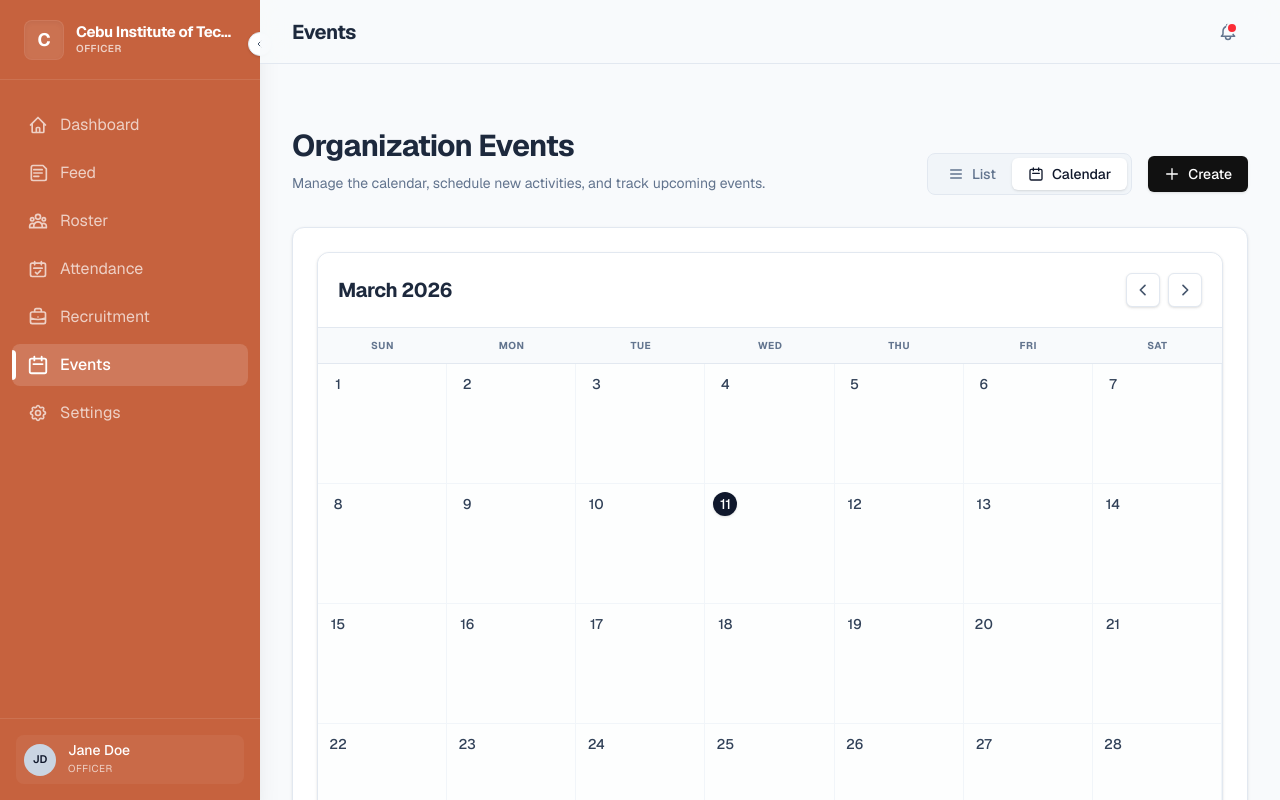
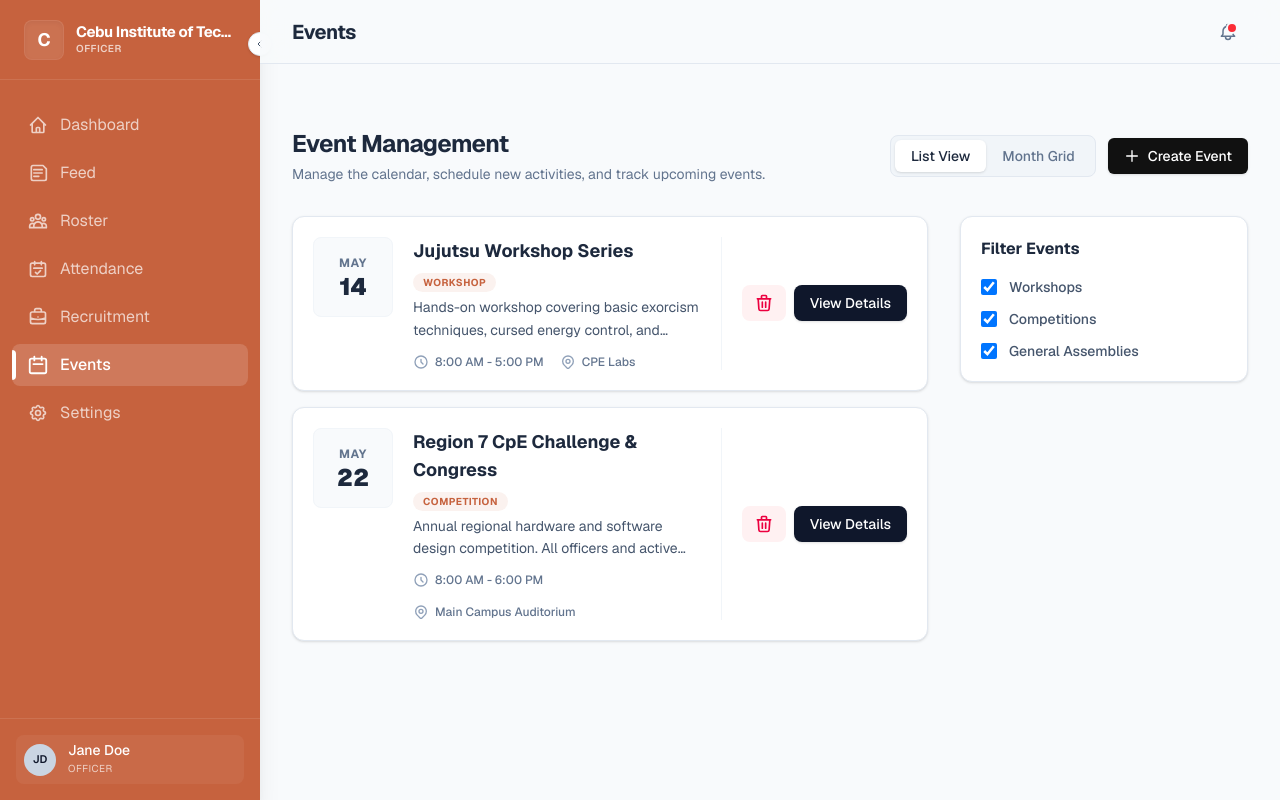
Before and after one commit to kemdav/Salina, a Next.js app: page /officer/events in a window 1280 px wide. Built offline with nearby package versions, Linux system fonts and the light colour scheme.

Commit message:
Update page.tsx

```diff
--- a/src/app/officer/events/page.tsx
+++ b/src/app/officer/events/page.tsx
@@ -1,109 +1,178 @@
 'use client';
-import { cn } from "@/lib/utils";
+
 import { useState } from "react";
 import { AuthenticatedShell } from "@/components/templates/authenticated-shell";
+import { cn } from "@/lib/utils";
 import { EventMonthGrid } from "@/components/organisms/event-month-grid";
-import { EventList } from "@/components/organisms/event-list"; // <-- Import the new list
 import { EventDetailsModal } from "@/components/organisms/event-details-modal";
 import { EventFormModal } from "@/components/organisms/event-form-modal";
 import { Button } from "@/components/atoms/button";
 import { OFFICER_TENANT_BRANDING, upcomingEvents } from "@/lib/officer-demo-data";
-import { CalendarEvent, NewEventPayload } from "@/components/molecules/calendar-day";
+import { CalendarEvent, NewEventPayload, TenantBranding } from "@/components/molecules/calendar-day";
 
+function OfficerEventListView({
+    events,
+    tenant,
+    onEventClick,
+    onDeleteEvent,
+    canManage
+}: {
+    events: CalendarEvent[],
+    tenant: TenantBranding,
+    onEventClick: (event: CalendarEvent) => void,
+    onDeleteEvent: (id: string | number) => void,
+    canManage: boolean
+}) {
+    return (
+        <div className="flex-1 w-full space-y-4 animate-in fade-in duration-300">
+            {events.map((event) => (
+                <div key={event.id} className="bg-white border border-slate-200 rounded-xl p-5 shadow-sm hover:shadow-md transition-all flex flex-col sm:flex-row gap-5">
+
+                    <div className="shrink-0 flex flex-col items-center justify-center w-20 h-20 bg-slate-50 border border-slate-100 rounded-lg">
+                        <span className="text-xs font-bold uppercase tracking-wider text-slate-500">{event.month}</span>
+                        <span className="text-2xl font-black text-slate-800 leading-none mt-1">{event.day}</span>
+                    </div>
+
+                    <div className="flex-1 flex flex-col justify-center">
+                        <div className="flex flex-wrap items-center gap-2 mb-1">
+                            <h3 className="text-lg font-bold text-slate-800">{event.title}</h3>
+                            <span className="px-2.5 py-0.5 rounded-full text-[10px] font-bold uppercase tracking-wider" style={{ backgroundColor: `${tenant.primaryColor}15`, color: tenant.primaryColor }}>
+                                {event.type}
+                            </span>
+                        </div>
+                        <p className="text-sm text-slate-600 mb-3 leading-relaxed line-clamp-2">{event.description}</p>
+                        <div className="flex flex-wrap items-center gap-4 text-xs font-medium text-slate-500">
+                            <div className="flex items-center gap-1.5"><svg className="w-4 h-4 text-slate-400" fill="none" stroke="currentColor" viewBox="0 0 24 24"><path strokeLinecap="round" strokeLinejoin="round" strokeWidth={2} d="M12 8v4l3 3m6-3a9 9 0 11-18 0 9 9 0 0118 0z" /></svg>{event.time}</div>
+                            <div className="flex items-center gap-1.5"><svg className="w-4 h-4 text-slate-400" fill="none" stroke="currentColor" viewBox="0 0 24 24"><path strokeLinecap="round" strokeLinejoin="round" strokeWidth={2} d="M17.657 16.657L13.414 20.9a1.998 1.998 0 01-2.827 0l-4.244-4.243a8 8 0 1111.314 0z" /><path strokeLinecap="round" strokeLinejoin="round" strokeWidth={2} d="M15 11a3 3 0 11-6 0 3 3 0 016 0z" /></svg>{event.location}</div>
+                        </div>
+                    </div>
+
+                    <div className="shrink-0 flex items-center gap-2 sm:justify-end border-t sm:border-t-0 sm:border-l border-slate-100 pt-4 sm:pt-0 sm:pl-5 mt-2 sm:mt-0">
+                        {/* Remove Button (Only visible if Officer has powers) */}
+                        {canManage && (
+                            <button
+                                onClick={(e) => {
+                                    e.stopPropagation();
+                                    onDeleteEvent(event.id);
+                                }}
+                                className="px-3 py-2 text-rose-600 bg-rose-50 hover:bg-rose-100 rounded-lg text-sm font-medium transition-colors"
+                                title="Remove Event"
+                            >
+                                <svg className="w-5 h-5" fill="none" stroke="currentColor" viewBox="0 0 24 24"><path strokeLinecap="round" strokeLinejoin="round" strokeWidth={2} d="M19 7l-.867 12.142A2 2 0 0116.138 21H7.862a2 2 0 01-1.995-1.858L5 7m5 4v6m4-6v6m1-10V4a1 1 0 00-1-1h-4a1 1 0 00-1 1v3M4 7h16" /></svg>
+                            </button>
+                        )}
+                        <button
+                            onClick={() => onEventClick(event)}
+                            className="w-full sm:w-auto px-4 py-2 bg-slate-900 hover:bg-slate-800 text-white rounded-lg text-sm font-medium transition-colors shadow-sm"
+                        >
+                            View Details
+                        </button>
+                    </div>
+                </div>
+            ))}
+        </div>
+    );
+}
+
+// --- MASTER TEMPLATE / PAGE ---
 export default function OfficerEventsPage() {
-    const [viewMode, setViewMode] = useState<"grid" | "list">("grid");
+    const [activeView, setActiveView] = useState<'list' | 'grid'>('list');
 
+    // Modals State
     const [selectedEvent, setSelectedEvent] = useState<CalendarEvent | null>(null);
     const [isDetailsModalOpen, setIsDetailsModalOpen] = useState(false);
     const [isFormModalOpen, setIsFormModalOpen] = useState(false);
 
-    const handleEventClick = (event: CalendarEvent) => {
+    // This variable controls if THIS specific officer sees the Add/Remove buttons
+    const hasEventCreationPowers = true;
+
+    // Handlers
+    const openEventDetails = (event: CalendarEvent) => {
         setSelectedEvent(event);
         setIsDetailsModalOpen(true);
     };
 
     const handleCreateEvent = (data: NewEventPayload) => {
-        console.log("Creating new event with payload:", data);
-        alert(`Dummy Event Created:\n${data.title}`);
+        console.log("Creating new event:", data);
+        alert(`Event Created: ${data.title}`);
     };
 
-    const hasEventCreationPowers = true;
+    const handleDeleteEvent = (id: number) => {
+        const confirmDelete = window.confirm("Are you sure you want to remove this event?");
+        if (confirmDelete) {
+            console.log("Deleted event ID:", id);
+            alert("Event removed successfully.");
+        }
+    };
 
     return (
         <AuthenticatedShell role="Officer" tenantBranding={OFFICER_TENANT_BRANDING}>
-            <div className="w-full max-w-5xl mx-auto py-8 animate-in fade-in slide-in-from-bottom-4 duration-500">
+            <div className="w-full max-w-6xl mx-auto py-8 animate-in fade-in slide-in-from-bottom-4 duration-500 relative">
 
-                {/* Page Header */}
-                <div className="mb-8 flex flex-col sm:flex-row justify-between items-start sm:items-end gap-6">
+                {/* Page Header & View Toggles */}
+                <div className="flex flex-col sm:flex-row justify-between items-start sm:items-center mb-8 gap-4">
                     <div>
-                        <h2 className="text-2xl sm:text-3xl font-bold text-slate-800 tracking-tight font-[family:var(--font-heading)]">
-                            Organization Events
-                        </h2>
-                        <p className="text-sm text-slate-500 mt-2 max-w-xl leading-relaxed">
-                            Manage the calendar, schedule new activities, and track upcoming events.
-                        </p>
+                        <h2 className="text-2xl font-bold text-slate-800 tracking-tight font-[family:var(--font-heading)]">Event Management</h2>
+                        <p className="text-sm text-slate-500 mt-1">Manage the calendar, schedule new activities, and track upcoming events.</p>
                     </div>
 
-                    <div className="flex items-center gap-4 w-full sm:w-auto">
-                        {/* View Toggle Control */}
-                        <div className="flex items-center bg-slate-100 p-1 rounded-lg border border-slate-200 shrink-0">
-                            <button
-                                onClick={() => setViewMode("list")}
-                                className={cn(
-                                    "px-4 py-1.5 text-sm font-medium rounded-md transition-all flex items-center gap-2",
-                                    viewMode === "list" ? "bg-white text-slate-900 shadow-sm" : "text-slate-500 hover:text-slate-700"
-                                )}
-                            >
-                                <svg className="w-4 h-4" fill="none" stroke="currentColor" viewBox="0 0 24 24"><path strokeLinecap="round" strokeLinejoin="round" strokeWidth={2} d="M4 6h16M4 12h16M4 18h16" /></svg>
-                                List
-                            </button>
-                            <button
-                                onClick={() => setViewMode("grid")}
-                                className={cn(
-                                    "px-4 py-1.5 text-sm font-medium rounded-md transition-all flex items-center gap-2",
-                                    viewMode === "grid" ? "bg-white text-slate-900 shadow-sm" : "text-slate-500 hover:text-slate-700"
-                                )}
-                            >
-                                <svg className="w-4 h-4" fill="none" stroke="currentColor" viewBox="0 0 24 24"><path strokeLinecap="round" strokeLinejoin="round" strokeWidth={2} d="M8 7V3m8 4V3m-9 8h10M5 21h14a2 2 0 002-2V7a2 2 0 00-2-2H5a2 2 0 00-2 2v12a2 2 0 002 2z" /></svg>
-                                Calendar
-                            </button>
+                    <div className="flex items-center gap-3">
+                        <div className="flex bg-slate-100 p-1 rounded-lg border border-slate-200">
+                            <button onClick={() => setActiveView('list')} className={cn("px-4 py-1.5 rounded-md text-sm font-medium transition-all", activeView === 'list' ? "bg-white shadow-sm text-slate-800" : "text-slate-500 hover:text-slate-700")}>List View</button>
+                            <button onClick={() => setActiveView('grid')} className={cn("px-4 py-1.5 rounded-md text-sm font-medium transition-all", activeView === 'grid' ? "bg-white shadow-sm text-slate-800" : "text-slate-500 hover:text-slate-700")}>Month Grid</button>
                         </div>
 
-                        {/* Create Button */}
+                        {/* Add Event Button - Protected by Role */}
                         {hasEventCreationPowers && (
-                            <Button variant="dark" onClick={() => setIsFormModalOpen(true)} className="flex items-center gap-2 shadow-sm shrink-0">
+                            <Button variant="dark" onClick={() => setIsFormModalOpen(true)} className="flex items-center gap-2 shadow-sm">
                                 <svg className="w-4 h-4" fill="none" stroke="currentColor" viewBox="0 0 24 24"><path strokeLinecap="round" strokeLinejoin="round" strokeWidth={2} d="M12 4v16m8-8H4" /></svg>
-                                Create
+                                Create Event
                             </Button>
                         )}
                     </div>
                 </div>
 
-                {/* Conditional View Rendering */}
-                <div className="w-full">
-                    {viewMode === "grid" ? (
-                        <div className="bg-white border border-slate-200 rounded-xl p-4 sm:p-6 shadow-sm">
+                <div className="flex flex-col lg:flex-row gap-8 items-start">
+
+                    {/* DYNAMIC CONTENT AREA */}
+                    {activeView === 'list' ? (
+                        <OfficerEventListView
+                            events={upcomingEvents}
+                            tenant={OFFICER_TENANT_BRANDING}
+                            onEventClick={openEventDetails}
+                            onDeleteEvent={handleDeleteEvent}
+                            canManage={hasEventCreationPowers}
+                        />
+                    ) : (
+                        <div className="flex-1 w-full bg-white border border-slate-200 rounded-xl p-4 sm:p-6 shadow-sm">
+                            {/* Reusing the Grid organism */}
                             <EventMonthGrid
                                 events={upcomingEvents}
                                 tenant={OFFICER_TENANT_BRANDING}
-                                canManageEvents={hasEventCreationPowers}
-                                onEventClick={handleEventClick}
-                            />
-                        </div>
-                    ) : (
-                        <div className="animate-in fade-in duration-300">
-                            <EventList
-                                events={upcomingEvents}
-                                tenant={OFFICER_TENANT_BRANDING}
-                                onEventClick={handleEventClick}
+                                onEventClick={openEventDetails}
+                                canManageEvents={false} // We already removed the grid's internal button, so false is safe here
                             />
                         </div>
                     )}
+
+                    {/* Right Sidebar - Identical to Member View */}
+                    <div className="w-full lg:w-72 shrink-0 space-y-6">
+                        <div className="bg-white border border-slate-200 rounded-xl p-5 shadow-sm">
+                            <h3 className="font-bold text-slate-800 mb-4">Filter Events</h3>
+                            <div className="space-y-3">
+                                {["Workshops", "Competitions", "General Assemblies"].map(filter => (
+                                    <label key={filter} className="flex items-center gap-3 cursor-pointer group">
+                                        <input type="checkbox" defaultChecked className="w-4 h-4 rounded border-slate-300 text-slate-900 focus:ring-slate-900" />
+                                        <span className="text-sm font-medium text-slate-600 group-hover:text-slate-900 transition-colors">{filter}</span>
+                                    </label>
+                                ))}
+                            </div>
+                        </div>
+                    </div>
                 </div>
-
             </div>
 
-            {/* Modals remain exactly the same */}
+            {/* Modals */}
             <EventDetailsModal
                 event={selectedEvent}
                 tenant={OFFICER_TENANT_BRANDING}
```
